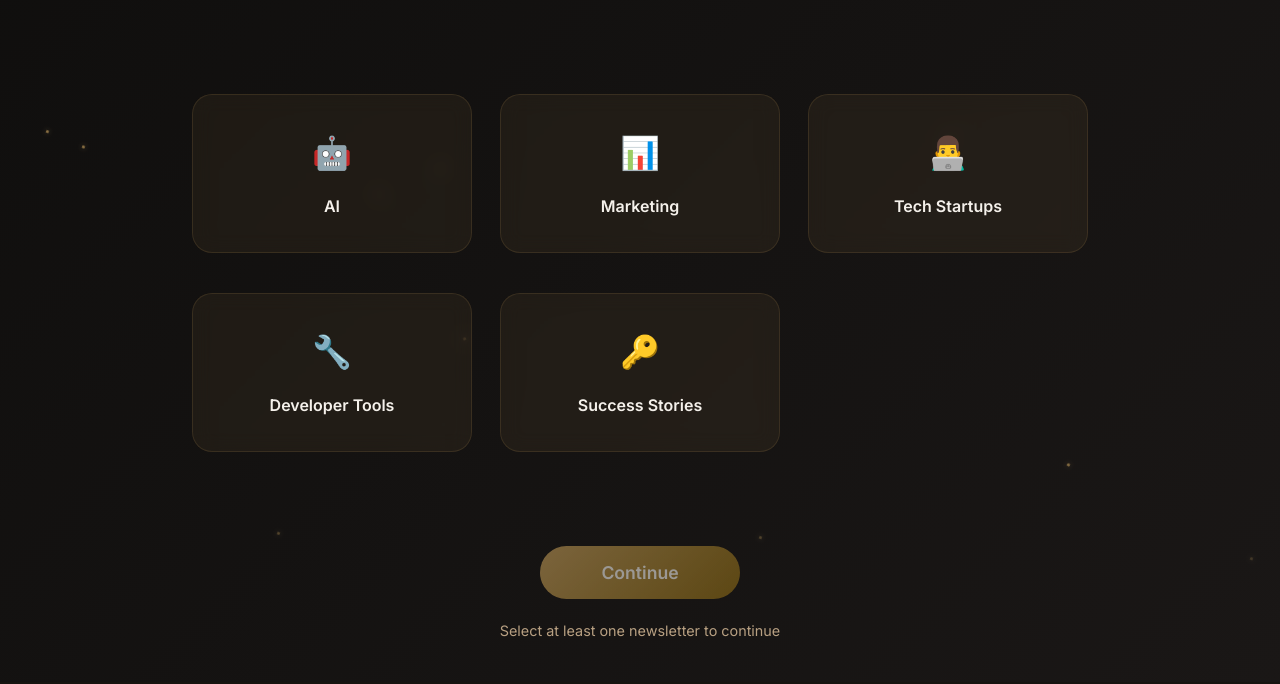
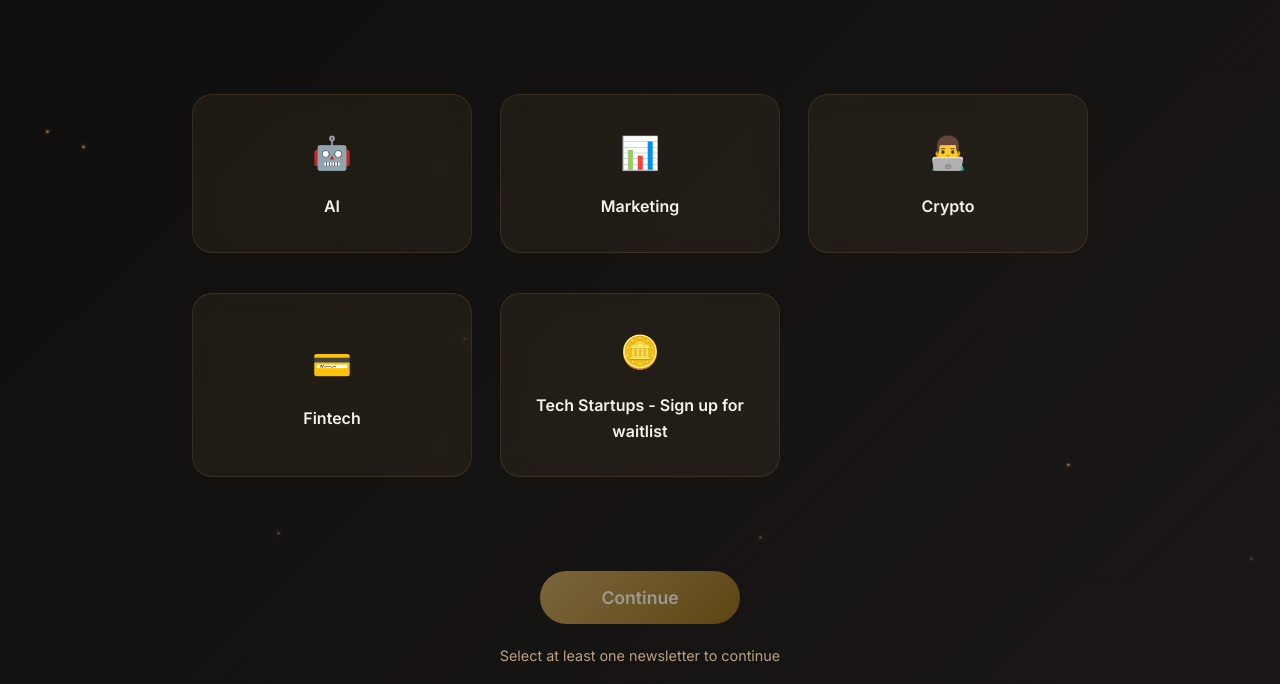
Before and after one commit to Suraj198-creator/Insights, a Flask app: template templates/checklist2.html in a window 1280 px wide. Shown: the part 185-869 px from the top of the page. Before the commit the page ends 822 px from the top, so only its background shows below. Run offline with Flask 3, Linux system fonts and the light colour scheme; the template is opened without the code that fills it, so the values that code supplies are empty.

Commit message:
Update checklist2.html

```diff
--- a/templates/checklist2.html
+++ b/templates/checklist2.html
@@ -310,15 +310,15 @@
       </div>
       <div class="newsletter-box" data-id="startup">
         <span class="emoji">👨‍💻</span>
-        <span class="title">Tech Startups</span>
+        <span class="title">Crypto</span>
       </div>
-      <div class="newsletter-box" data-id="global">
-        <span class="emoji">🔧</span>
-        <span class="title">Developer Tools</span>
+      <div class="newsletter-box" data-id="fintech">
+        <span class="emoji">💳</span>
+        <span class="title">Fintech</span>
       </div>
-      <div class="newsletter-box" data-id="success">
-        <span class="emoji">🔑</span>
-        <span class="title">Success Stories</span>
+      <div class="newsletter-box" data-id="techstartups">
+        <span class="emoji">🪙</span>
+        <span class="title">Tech Startups - Sign up for waitlist</span>
       </div>
     </div>
 
```
